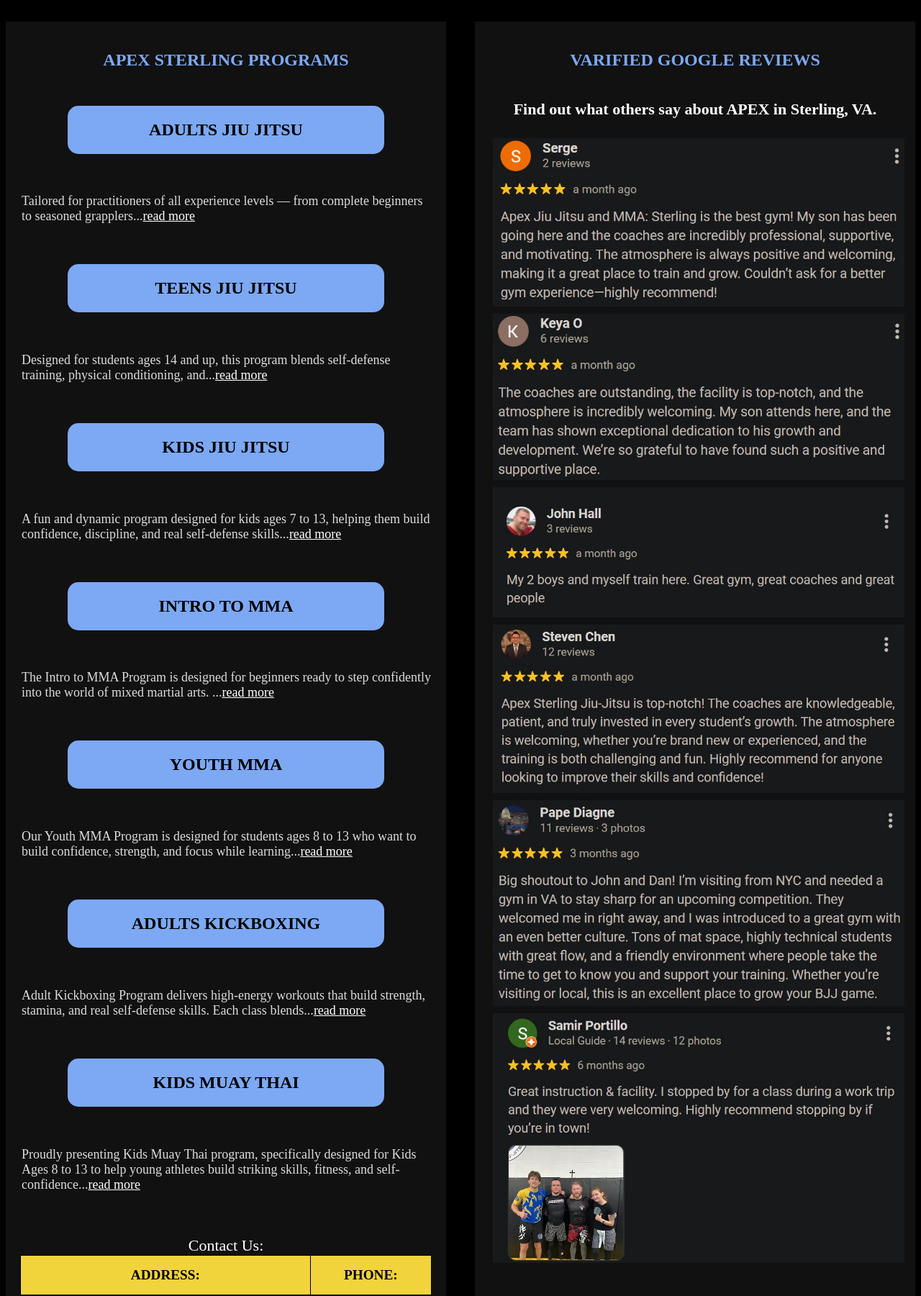
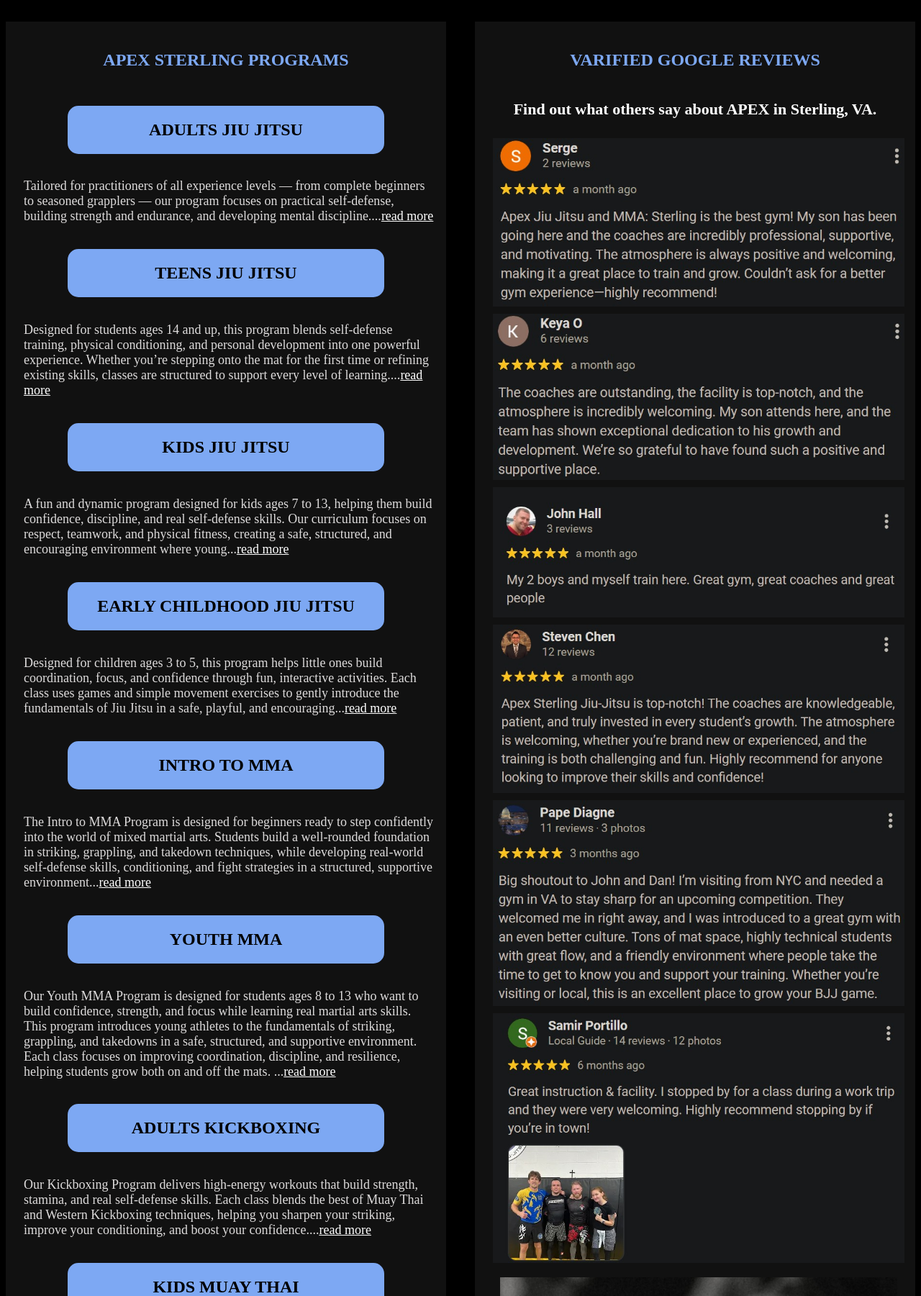
Before and after one commit to Lydiaann/Apex-Jiu-Jitsu, a PHP site: page / in a window 1280 px wide. Shown: the part 2308-4109 px from the top of the page at 72% size. Run offline with PHP 8.4, Linux system fonts and the light colour scheme.

Commit message:
fixes code i broke. refactors css for program info

```diff
--- a/css/styles.css
+++ b/css/styles.css
@@ -49,6 +49,11 @@ a {
 .day {
   display: none;
 }
+/* #faq-img {
+  max-width: 600px;
+  margin-left: auto;
+  margin-right: auto;
+} */
 /* ================= Icons ================= */
 .fa {
   padding: 20px;
@@ -158,17 +163,18 @@ a {
   left: 10px;
   padding: 10px;
   border-radius: 8px;
-  width: 30vw;
+  /* width: 30vw; */
   z-index: 1;
 }
 .nav-links a {
   color: var(--white);
   text-align: left;
-  font-size: 26px;
+  font-size: 24px;
   display: block;
   border-radius: 4px;
   text-decoration: none;
   background: var(--black);
+  width: auto;
 }
 #menu-toggle:checked ~ .nav-links {
   display: flex;
@@ -444,6 +450,7 @@ footer {
 }
 .footer-logo {
   max-width: 80px;
+  margin-top: 100px;
 }
 
 /* ================= Forms ================= */
@@ -653,6 +660,7 @@ iframe {
   object-fit: cover;        /* fills card evenly */
   display: block;
   border-radius: 15px;
+  max-width: 100%;
 }
 .program-container .bio {
   font-size: 1.2rem;
@@ -684,7 +692,7 @@ iframe {
   text-align: start;
   font-size: 18px;
   font-weight: 100;
-  padding: 2px;
+  margin: 0;
 }
 .readmore {
   text-decoration: underline;
@@ -817,8 +825,8 @@ iframe {
   padding: 20px; /* optional */
 }
 .reviews {
- max-width: 100%;
- padding: 5px;
+  max-width: 100%;
+  padding: 5px;
 }
  .parent-home-reviews {
   display: flex;
@@ -1103,6 +1111,7 @@ iframe {
     max-width: 400px;
     height: auto;
     margin-left: auto;
+    /* margin-right: 4px; */
     display: block;
   }
 
@@ -1120,7 +1129,7 @@ iframe {
     display: flex;
     flex-direction: column;
     gap: 20px;
-    max-width: 400px;
+    max-width: 500px;
     padding: 10px;
   }
 
--- a/index.html
+++ b/index.html
@@ -126,35 +126,57 @@
               <h2 class="white-text-programs">APEX STERLING PROGRAMS</h2>
                 <a href="programs.html#adultsbjj"><h2 class="programs-home-content-items">ADULTS JIU JITSU</h2></a>
                 <h4 class="blurb">Tailored for practitioners of all experience levels —
-                from complete beginners to seasoned grapplers...<a href="programs.html#adultsbjj" class="readmore">read more</a></h4>
+                  from complete beginners to seasoned grapplers —
+                  our program focuses on practical self-defense,
+                  building strength and endurance, and developing mental discipline....<a href="programs.html#adultsbjj" class="readmore">read more</a></h4>
 
                 <a href="programs.html#teensbjj"><h2 class="programs-home-content-items">TEENS JIU JITSU</h2></a>
                 <h4 class="blurb">Designed for students ages 14 and up, this program blends self-defense
-                training, physical conditioning, and...<a href="programs.html#teensbjj" class="readmore">read more</a></h4>
+                training, physical conditioning, and personal development into one powerful experience.
+                Whether you’re stepping onto the mat for the first time or refining existing skills,
+                classes are structured to support every level of learning....<a href="programs.html#teensbjj" class="readmore">read more</a></h4>
 
 
                 <a href="programs.html#kidsbjj"><h2 class="programs-home-content-items">KIDS JIU JITSU</h2></a>
                 <h4 class="blurb">A fun and dynamic program designed for kids ages 7 to 13,
-                helping them build confidence, discipline, and real self-defense skills...<a href="programs.html#kidsbjj" class="readmore">read more</a></h4>
+                helping them build confidence, discipline, and real self-defense skills.
+                Our curriculum focuses on respect, teamwork, and physical fitness, creating a safe,
+                structured, and encouraging environment where young...<a href="programs.html#kidsbjj" class="readmore">read more</a></h4>
+
+                <a href="programs.html#ECJJ"><h2 class="programs-home-content-items">EARLY CHILDHOOD JIU JITSU</h2></a>
+                <h4 class="blurb">Designed for children ages 3 to 5, this program helps little ones build coordination,
+                focus, and confidence through fun, interactive activities.
+                Each class uses games and simple movement exercises to gently introduce the
+                fundamentals of Jiu Jitsu in a safe, playful, and encouraging...<a href="programs.html#ECJJ" class="readmore">read more</a></h4>
 
 
                 <a href="programs.html#intromma"><h2 class="programs-home-content-items"> INTRO TO MMA</h2></a>
                 <h4 class="blurb">The Intro to MMA Program is designed for beginners ready to step
-                confidently into the world of mixed martial arts. ...<a href="programs.html#intromma" class="readmore">read more</a></h4>
+                confidently into the world of mixed martial arts.
+                Students build a well-rounded foundation in striking, grappling, and takedown techniques,
+                while developing real-world self-defense skills, conditioning, and fight
+                strategies in a structured, supportive environment...<a href="programs.html#intromma" class="readmore">read more</a></h4>
 
                 <a href="programs.html#youthmma"><h2 class="programs-home-content-items"> YOUTH MMA</h2></a>
                 <h4 class="blurb">Our Youth MMA Program is designed for students ages 8 to 13 who want to
-                build confidence, strength, and focus while learning...<a href="programs.html#youthmma" class="readmore">read more</a></h4>
+                build confidence, strength, and focus while learning real martial arts skills.
+                This program introduces young athletes to the fundamentals of striking, grappling,
+                and takedowns in a safe, structured, and supportive environment. Each class focuses
+                on improving coordination, discipline, and resilience, helping students grow both on
+                and off the mats. ...<a href="programs.html#youthmma" class="readmore">read more</a></h4>
 
                 <a href="programs.html#adultskickboxing"><h2 class="programs-home-content-items"> ADULTS KICKBOXING</h2></a>
-                <h4 class="blurb">Adult Kickboxing Program delivers high-energy workouts
+                <h4 class="blurb">Our Kickboxing Program delivers high-energy workouts
                 that build strength, stamina, and real self-defense skills.
-                Each class blends...<a href="programs.html#adultskickboxing" class="readmore">read more</a></h4>
+                Each class blends the best of Muay Thai and Western Kickboxing techniques,
+                helping you sharpen your striking, improve your conditioning,
+                and boost your confidence....<a href="programs.html#adultskickboxing" class="readmore">read more</a></h4>
 
-                <a href="programs.html#youthkickboxing"><h2 class="programs-home-content-items"> KIDS MUAY THAI</h2></a>
+                <a href="programs.html#youthkickboxing"><h2 class="programs-home-content-items">KIDS MUAY THAI</h2></a>
                 <h4 class="blurb">Proudly presenting Kids Muay Thai program, specifically
-                designed for Kids Ages 8 to 13 to help young athletes build striking skills,
-                fitness, and self-confidence...<a href="programs.html#youthkickboxing" class="readmore">read more</a></h4>
+                designed for kids ages 8 to 13 to help young athletes build striking skills, fitness, and self-confidence.
+                Program focuses on building strong striking
+                fundamentals, boosting fitness, and instilling confidence and discipline. ...<a href="programs.html#youthkickboxing" class="readmore">read more</a></h4>
               <br><br>
               <div class="mission">
                     <h4 class="mis">Call or text for more information!</h4>
@@ -198,6 +220,7 @@
                   <img class="reviews" src="images/review4.jpg">
                   <img class="reviews" src="images/review5.jpg">
                   <img class="reviews" src="images/review6.jpg">
+                  <a href="faq.html"><img class="reviews" src="images/FAQ-image.jpg"></a>
                 </div>
               </div>
              <!-- Load modal, then form logic -->
--- a/programs.html
+++ b/programs.html
@@ -245,7 +245,7 @@
           </div>
         </div>
         <div class="program-container" >
-          <h1>KICKBOXING</h1>
+          <h1>ADULTS KICKBOXING</h1>
           <h3 class="bio">Our Kickboxing Program delivers high-energy workouts
           that build strength, stamina, and real self-defense skills.
           Each class blends the best of Muay Thai and Western Kickboxing techniques,
@@ -356,10 +356,6 @@
     </div>
   </body>
   <footer>
-    <div class="icons">
-      <a href="#" class="fa fa-facebook"></a>
-      <a href="https://www.instagram.com/apexjjmma_sterling/" class="fa fa-instagram"></a>
-    </div>
     <img src="images/logo2.jpg" class="footer-logo"><br>
     <!-- <a href="https://www.flaticon.com/free-icons/bullet-point" title="bullet point icons">Bullet point icons created by Freepik - Flaticon</a> -->
     <p>© 2025 Apex Jiu Jitsu & MMA</p>
```
Also changed, not shown: images/FAQ-image.jpg (added).
